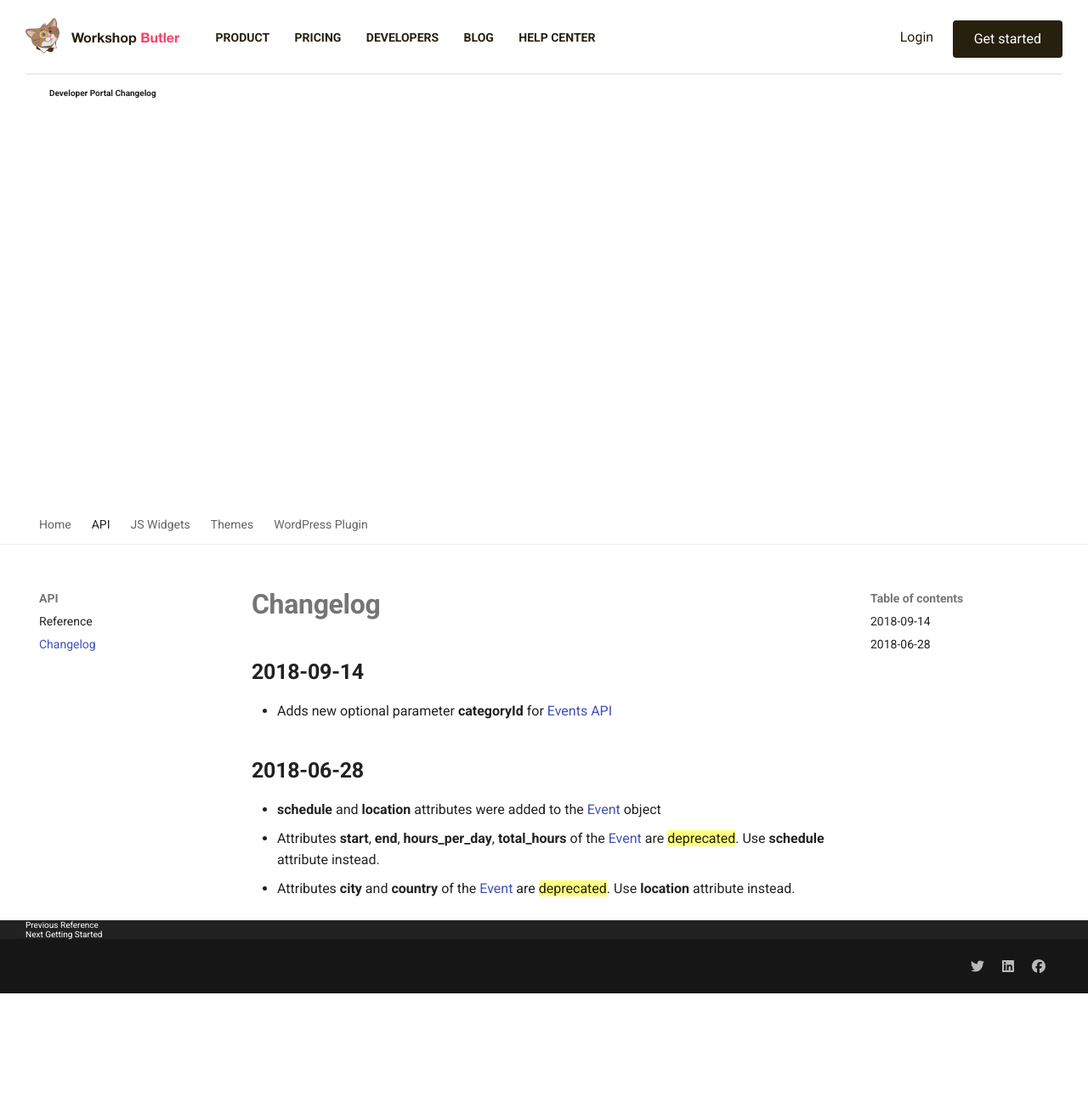
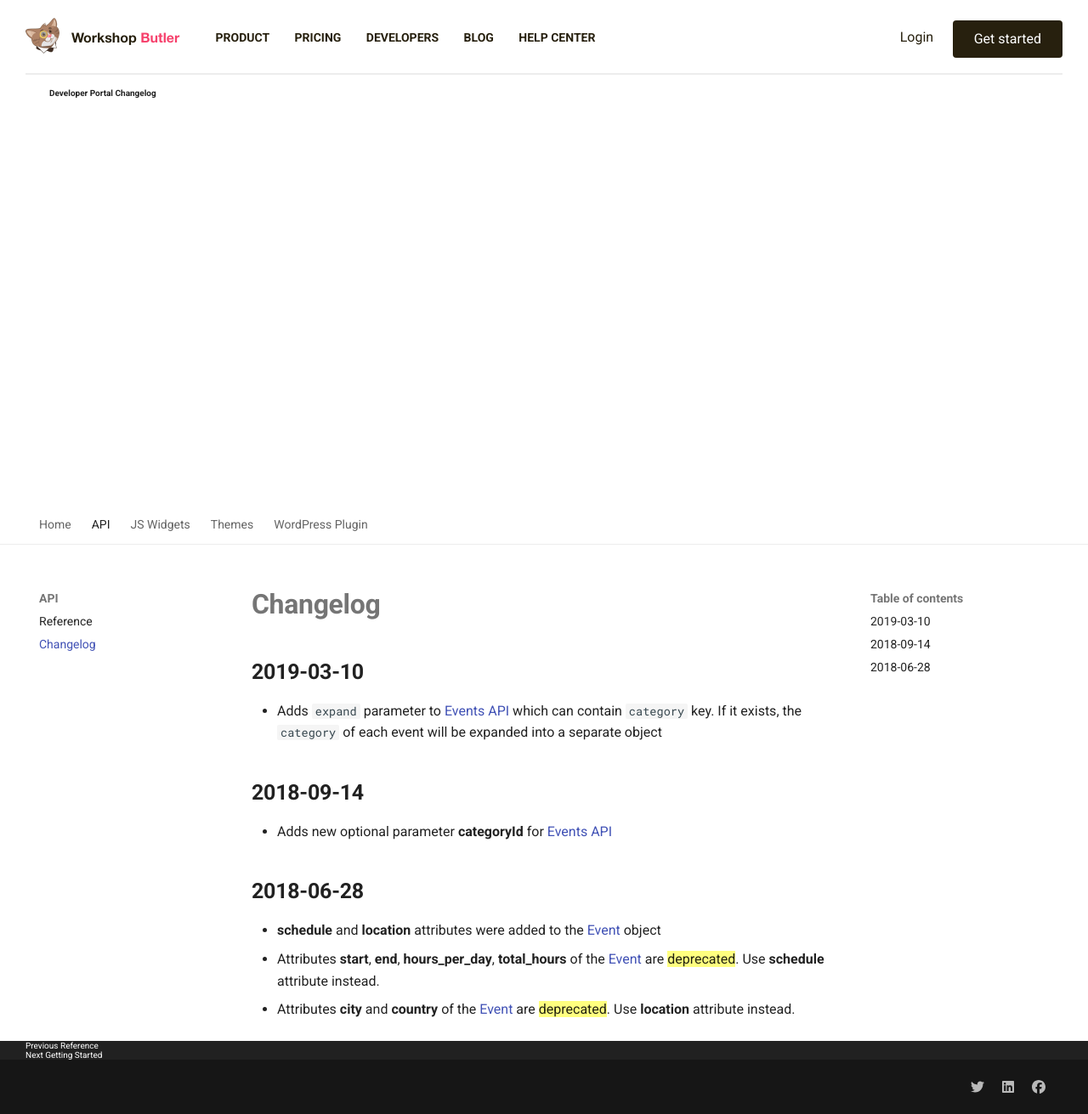
Before and after one commit to workshopbutler/developer-portal, an MkDocs documentation site: the page built from docs/api/changelog.md, in a window 1280 px wide. Shown: the whole page at 85% size. Built offline with MkDocs 1.6.1 and Material for MkDocs 9.7.7, drawn with Linux system fonts in a browser that asks for light colours; old or Windows-style settings are respelled for this version of MkDocs; before the commit the page ends 1169 px from its top, so only the background shows below that.

```diff
--- a/docs/api/changelog.md
+++ b/docs/api/changelog.md
@@ -1,10 +1,16 @@
 # Changelog
 
+## 2019-03-10
+
+- Adds `expand` parameter to [Events API](index.md#list-all-events) which can contain `category` key. If it exists,
+  the `category` of each event will be expanded into a separate object
+
 ## 2018-09-14
-* Adds new optional parameter **categoryId** for [Events API](index.md#list-all-events)
+
+- Adds new optional parameter **categoryId** for [Events API](index.md#list-all-events)
 
 ## 2018-06-28
 
-* **schedule** and **location** attributes were added to the [Event](index.md#the-event-object) object
-* Attributes **start**, **end**, **hours_per_day**, **total_hours** of the [Event](index.md#the-event-object) are ==deprecated==. Use **schedule** attribute instead.
-* Attributes **city** and **country** of the [Event](index.md#the-event-object) are ==deprecated==. Use **location** attribute instead.
+- **schedule** and **location** attributes were added to the [Event](index.md#the-event-object) object
+- Attributes **start**, **end**, **hours_per_day**, **total_hours** of the [Event](index.md#the-event-object) are ==deprecated==. Use **schedule** attribute instead.
+- Attributes **city** and **country** of the [Event](index.md#the-event-object) are ==deprecated==. Use **location** attribute instead.
```
Also changed, not shown: docs/api/index.md (+1 -0 lines).
